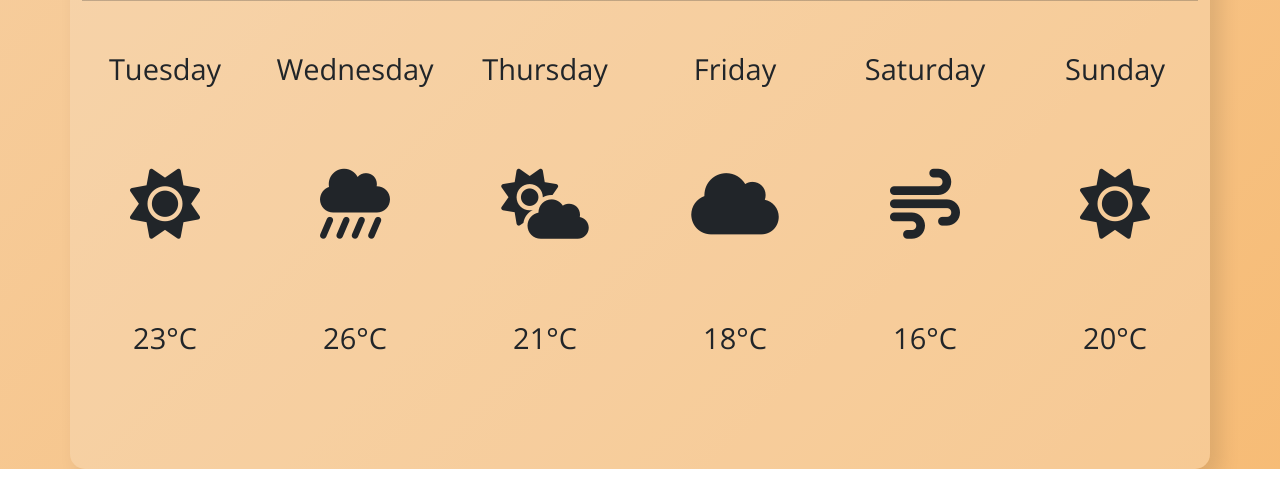
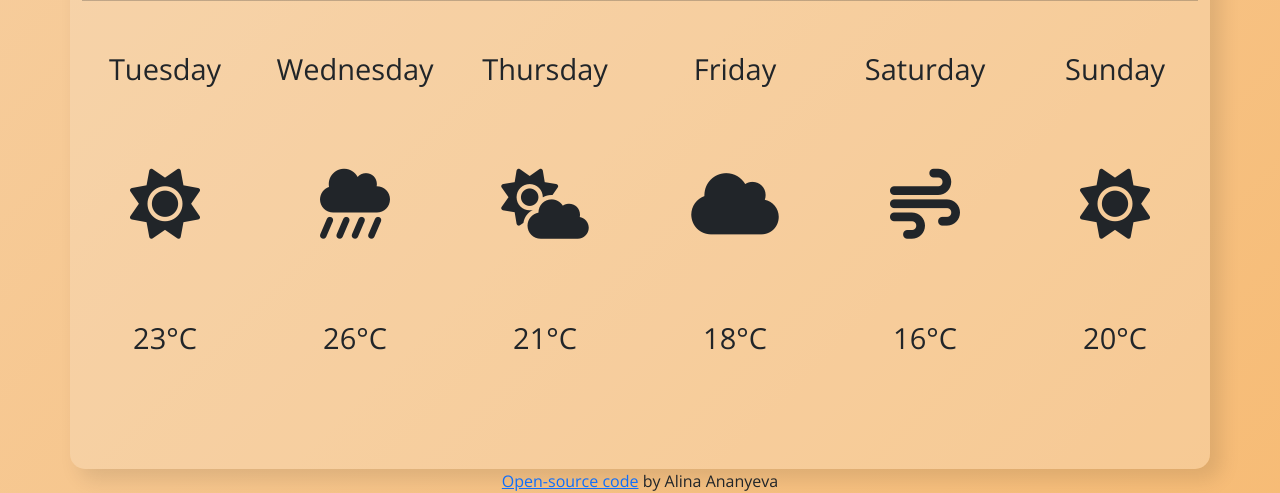
Before and after one commit to alinaland/Weather-app, a plain HTML site: page index.html in a window 1280 px wide. Shown: the part 542-1035 px from the top of the page. Before the commit the page ends 1011 px from the top, so only its background shows below. Drawn offline with nearby package versions, Linux system fonts and the light colour scheme; no server answers.

Commit message:
Added link to github code

```diff
--- a/index.html
+++ b/index.html
@@ -109,6 +109,10 @@
         </div>
       </div>
     </div>
+    <footer>
+      <a href="https://github.com/alinaland/Weather-app">Open-source code</a> by
+      Alina Ananyeva
+    </footer>
   </body>
   <script src="src/weather.js"></script>
 </html>
--- a/src/style.css
+++ b/src/style.css
@@ -121,3 +121,8 @@ h2 {
 body {
   font-family: sans-serif;
 }
+footer {
+  font-family: "Open Sans", sans-serif;
+  display: block;
+  text-align: center;
+}
```
